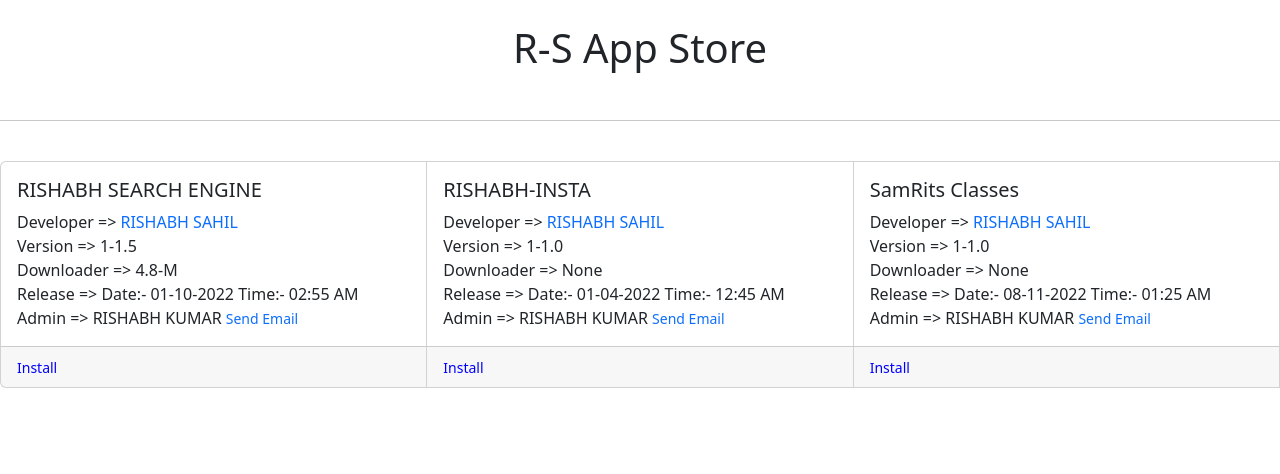
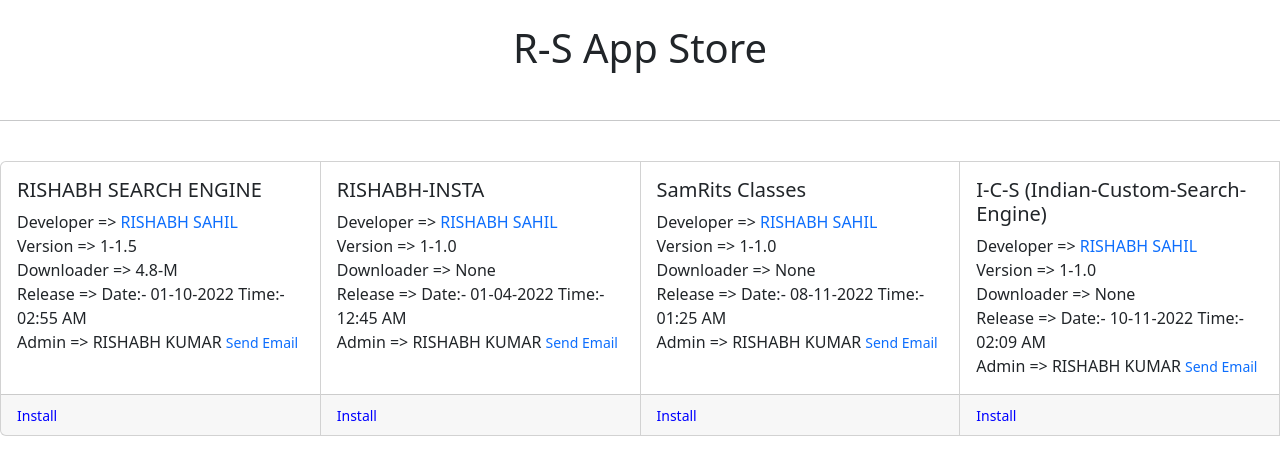
Before and after one commit to RishabhSahil/rishabh-search-engine, a plain HTML site: page rs-store.html in a window 1280 px wide. Drawn offline with nearby package versions, Linux system fonts and the light colour scheme.

Commit message:
Add files via upload

```diff
--- a/rs-store.html
+++ b/rs-store.html
@@ -74,6 +74,22 @@
             </div>
         </div>
 
+        <div class="card">
+            <div class="card-body">
+                <h5 class="card-title">I-C-S (Indian-Custom-Search-Engine)</h5>
+                <p class="card-text">
+                    Developer => <a href="https://www.linkedin.com/in/rishabhsahil/"> RISHABH SAHIL</a><br>
+                    Version => 1-1.0 <br>
+                    Downloader => None <br>
+                    Release => Date:- 10-11-2022 Time:- 02:09 AM <br>
+                    Admin => RISHABH KUMAR <small><a href = "mailto: githubsahil4@gmail.com">Send Email</a></small></p>
+            </div>
+            <div class="card-footer">
+                <small class="text-muted"><a href="static/download-apps/ICS_1_1.0.apk" class="install"
+                        download>Install</a></small>
+            </div>
+        </div>
+
         <script src="https://cdn.jsdelivr.net/npm/bootstrap@5.2.2/dist/js/bootstrap.bundle.min.js"
             integrity="sha384-OERcA2EqjJCMA+/3y+gxIOqMEjwtxJY7qPCqsdltbNJuaOe923+mo//f6V8Qbsw3"
             crossorigin="anonymous"></script>
```
Also changed, not shown: 1 other file.
